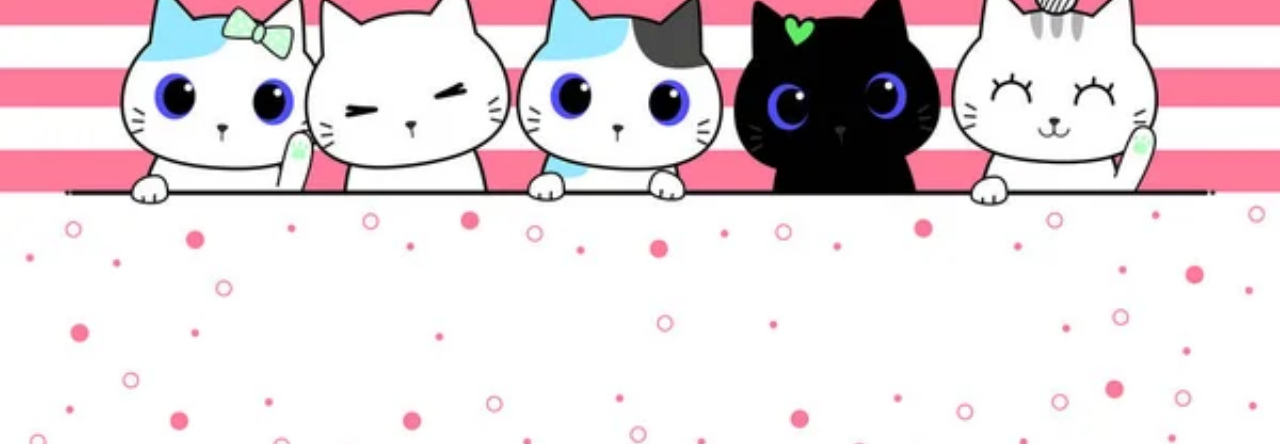
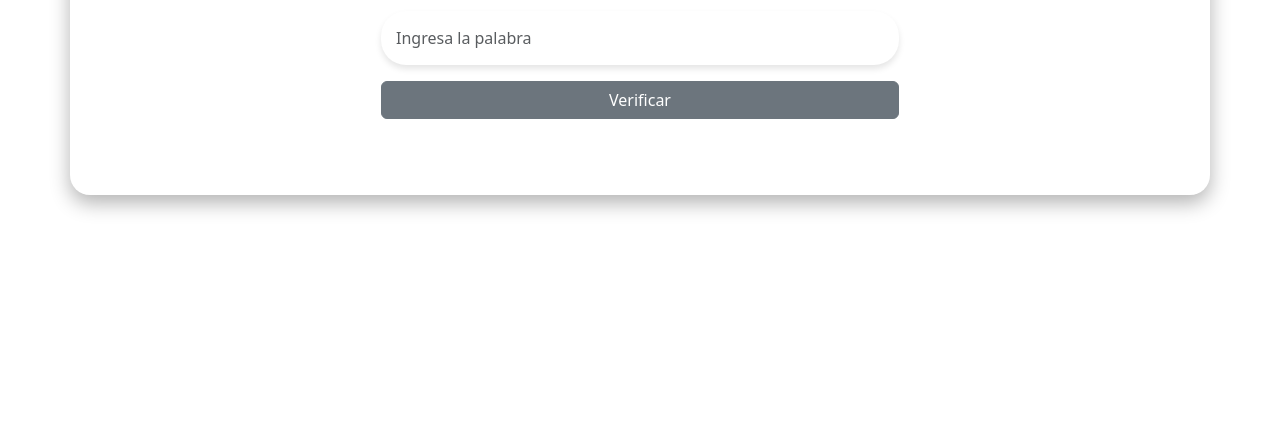
Before and after one commit to Gabym1/Verificador-de-Palindromos, a website: page index.html in a window 1280 px wide. Shown: the part 356-800 px from the top of the page. Drawn offline with nearby package versions, Linux system fonts and the light colour scheme; files whose address does not match are found by name.

Commit message:
Update index.html

```diff
--- a/index.html
+++ b/index.html
@@ -6,13 +6,12 @@
     <title>Verificador de Palíndromos</title>
     <link href="https://cdn.jsdelivr.net/npm/bootstrap@5.3.0/dist/css/bootstrap.min.css" rel="stylesheet">
     <style>
-    body {
-    background-image: url('./dist/public/img/fondo.jpg');
-    background-size: cover;
-    background-position: center;
-    background-repeat: no-repeat;
-    height: 100vh;
-    margin: 0;
+        body {
+            min-height: 100vh;
+            display: flex;
+            justify-content: center;
+            align-items: center;
+            background: linear-gradient(#cf8daf);
 
         }
 
```
